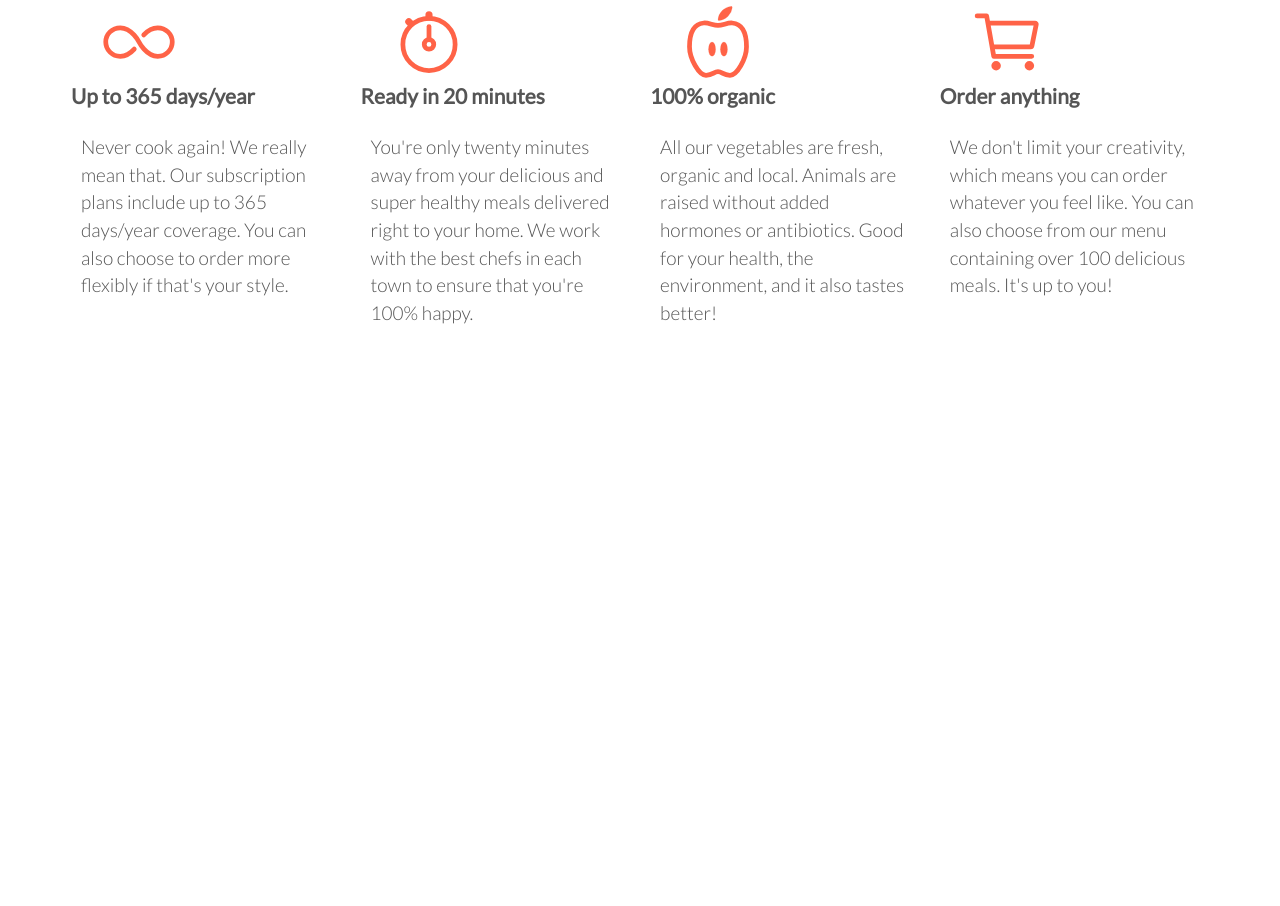
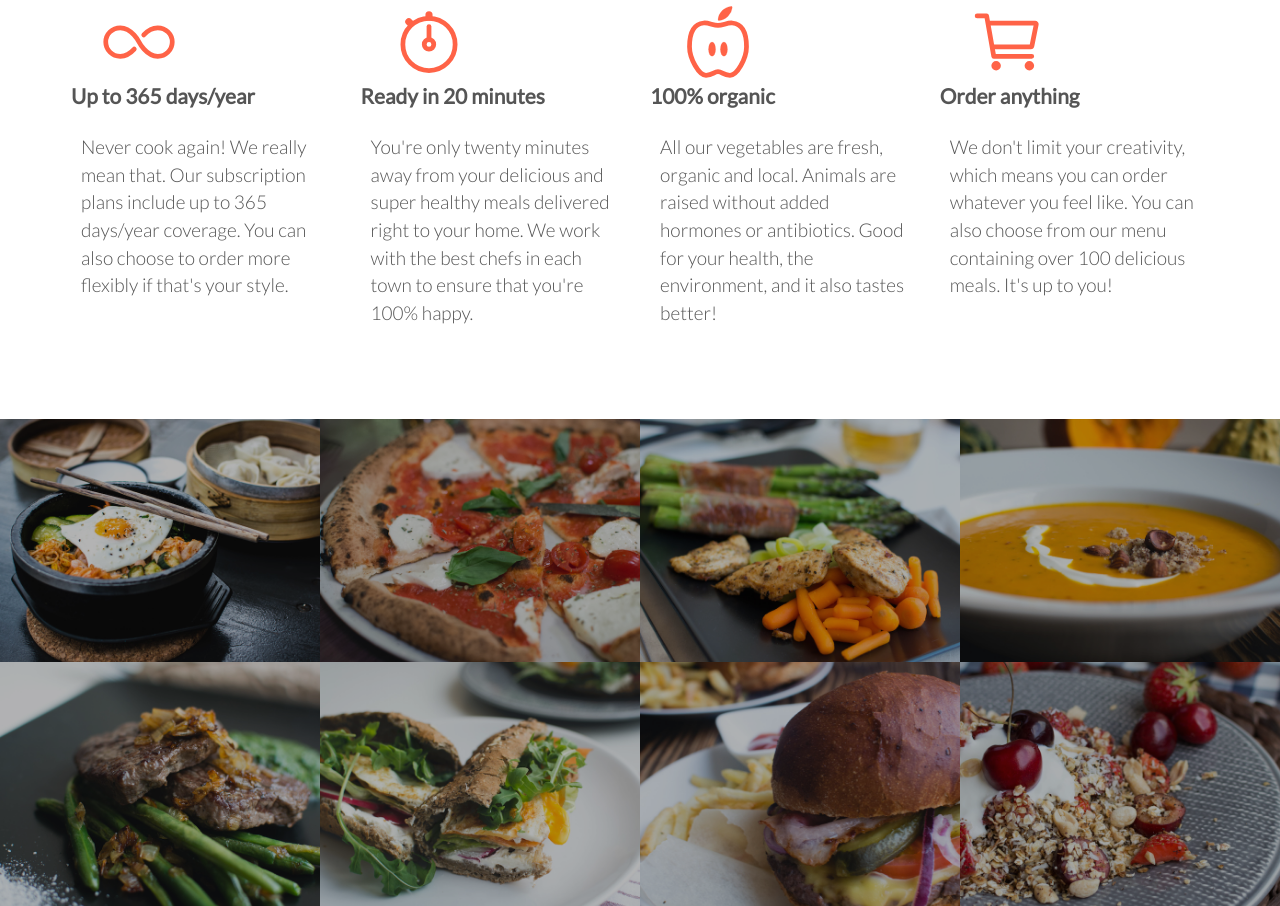
Before and after one commit to aliqamer/html-css-web, a plain HTML site: page index.html in a window 1280 px wide. Shown: the part 1030-1936 px from the top of the page. Before the commit the page ends 1449 px from the top, so only its background shows below. Drawn offline with nearby package versions, Linux system fonts and the light colour scheme.

Commit message:
meal section done

```diff
--- a/index.html
+++ b/index.html
@@ -78,6 +78,54 @@
             </div>
         </div>
     </section>
+
+    <section class="section-meals">
+        <ul class="meals-showcase">
+            <li>
+                <figure class="meal-photo">
+                    <img src="resources/img/1.jpg" alt="Korean bibimbap with egg and vegetables">
+                </figure>
+            </li>
+            <li>
+                <figure class="meal-photo">
+                    <img src="resources/img/2.jpg" alt="Simple italian pizza with cherry tomatoes">
+                </figure>
+            </li>
+            <li>
+                <figure class="meal-photo">
+                    <img src="resources/img/3.jpg" alt="Chicken breast steak with vegetables">
+                </figure>
+            </li>
+            <li>
+                <figure class="meal-photo">
+                    <img src="resources/img/4.jpg" alt="Autumn pumpkin soup">
+                </figure>
+            </li>
+        </ul>
+        <ul class="meals-showcase">
+            <li>
+                <figure class="meal-photo">
+                    <img src="resources/img/5.jpg" alt="Paleo beef steak with vegetables">
+                </figure>
+            </li>
+            <li>
+                <figure class="meal-photo">
+                    <img src="resources/img/6.jpg" alt="Burger with cheddar and bacon">
+                </figure>
+            </li>
+            <li>
+                <figure class="meal-photo">
+                    <img src="resources/img/7.jpg" alt="Granola with cherries and strawberries">
+                </figure>
+            </li>
+            <li>
+                <figure class="meal-photo">
+                    <img src="resources/img/8.jpg" alt="Autumn pumpkin soup">
+                </figure>
+            </li>
+        </ul>
+    </section>
+
     <script src="https://unpkg.com/ionicons@5.2.3/dist/ionicons.js"></script>
 </body>
 
@@ -89,14 +137,10 @@
 Section 2: Favourite meals
 Title: None
 
-Korean bibimbap with egg and vegetables
-Simple italian pizza with cherry tomatoes
-Chicken breast steak with vegetables
-Autumn pumpkin soup
-Paleo beef steak with vegetables
-Healthy baguette with egg and vegetables
-Burger with cheddar and bacon
-Granola with cherries and strawberries
+
+
+
+
 
 Section 3: How it works
 Title: How it works - Simple as 1, 2, 3
--- a/resources/css/style.css
+++ b/resources/css/style.css
@@ -87,6 +87,43 @@ h2:after {
 .box p {
   padding: 10px;
   line-height: 145%;
+}
+
+/* meal showcase */
+
+.section-meals {
+  padding: 0;
+}
+
+.meals-showcase {
+  list-style: none;
+  width: 100%;
+}
+
+.meals-showcase li {
+  display: block;
+  float: left;
+  width: 25%;
+}
+
+.meal-photo {
+  width: 100%;
+  margin: 0;
+  overflow: hidden;
+  background-color: black;
+}
+
+.meal-photo img {
+  opacity: 0.7;
+  width: 100%;
+  height: auto;
+  transform: scale(1.15);
+  transition: transform 0.5s, opacity 0.5s;
+}
+
+.meal-photo img:hover {
+  transform: scale(1.03);
+  opacity: 1;
 }
 
 .btn:link,
```
